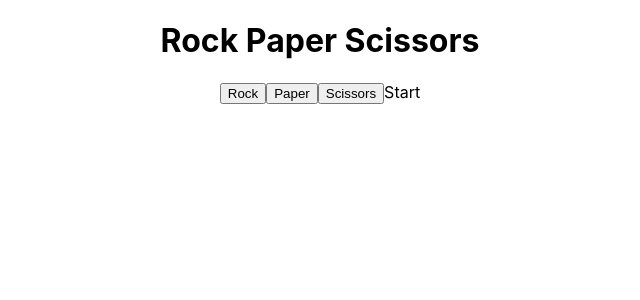
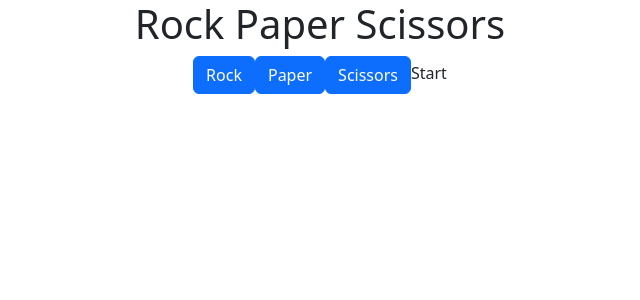
Before and after one commit to chrsteffen1/Coursera-Capstone, a React (Create React App) app: page / in a window 1280 px wide. Shown: the top 300 px of the page, without its empty margins (320-960 px from the left). Built offline with nearby package versions, Linux system fonts and the light colour scheme.

Commit message:
add bootstrap

```diff
--- a/src/App.js
+++ b/src/App.js
@@ -1,5 +1,6 @@
 import './App.css';
 import ChoiceCard from './Components/ChoiceCard';
+import 'bootstrap/dist/css/bootstrap.min.css';
 
 
 function App() {
--- a/src/Components/ChoiceCard.jsx
+++ b/src/Components/ChoiceCard.jsx
@@ -1,4 +1,4 @@
-import Button from 'react-bootstrap/Button';
+import  Button  from 'react-bootstrap/Button';
 import { useState } from 'react';
 
 const ChoiceCard = () => {
@@ -10,7 +10,7 @@ const ChoiceCard = () => {
 
   return (
     <div>
-      <Button onClick={handleOnClick} value='Rock'>Rock</Button>
+      <Button variant='primary' onClick={handleOnClick} value='Rock'>Rock</Button>
       <Button onClick={handleOnClick} value='Paper'>Paper</Button>
       <Button onClick={handleOnClick} value='Scissors'>Scissors</Button>
       {choice}
```
